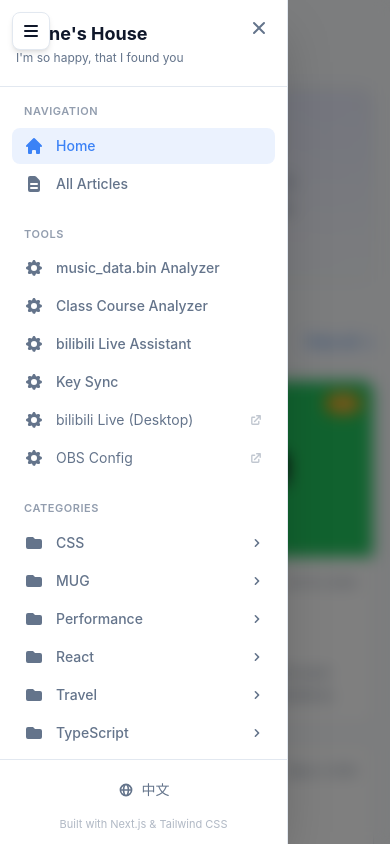
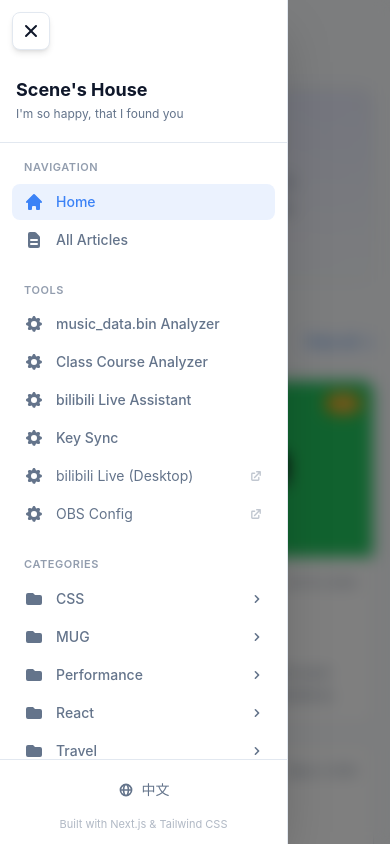
Before and after one commit to Scene-ry/sce-ne.vercel.app, a Next.js app: page / in a window 390 px wide. Both pictures are taken after a click on the button "Open menu". Shown: the top 844 px of the page. Built offline with nearby package versions, Linux system fonts and the light colour scheme.

Commit message:
Fix sidebar cannot collapse in some clicks

```diff
--- a/app/globals.css
+++ b/app/globals.css
@@ -71,11 +71,6 @@ body {
   color: white;
 }
 
-/* Smooth transitions on theme change */
-* {
-  transition: background-color 0.2s ease, border-color 0.2s ease;
-}
-
 /* Markdown content styling */
 .prose h1 { font-size: 2rem; font-weight: 700; margin: 2rem 0 1rem; line-height: 1.2; }
 .prose h2 { font-size: 1.5rem; font-weight: 600; margin: 1.75rem 0 0.75rem; padding-bottom: 0.5rem; border-bottom: 1px solid var(--border-color); }
@@ -124,12 +119,3 @@ body {
   border-radius: 0.25rem;
   font-size: 0.85em;
 }
-
-/* Sidebar animation */
-@keyframes slideIn {
-  from { transform: translateX(-100%); opacity: 0; }
-  to { transform: translateX(0); opacity: 1; }
-}
-.sidebar-enter {
-  animation: slideIn 0.25s ease-out;
-}
--- a/components/Sidebar.tsx
+++ b/components/Sidebar.tsx
@@ -6,10 +6,23 @@ import { usePathname } from 'next/navigation'
 import { useLanguage } from '@/contexts/LanguageContext'
 import type { CategoryHierarchy } from '@/lib/articles'
 
-function NavLink({ href, label, icon, active }: { href: string; label: string; icon: React.ReactNode; active: boolean }) {
+function NavLink({
+  href,
+  label,
+  icon,
+  active,
+  onNavigate,
+}: {
+  href: string
+  label: string
+  icon: React.ReactNode
+  active: boolean
+  onNavigate?: () => void
+}) {
   return (
     <Link
       href={href}
+      onClick={onNavigate}
       className={`flex items-center gap-3 px-3 py-2 rounded-lg text-sm font-medium transition-all duration-150 ${
         active
           ? 'bg-primary/10 text-primary'
@@ -51,10 +64,23 @@ export default function Sidebar({ categories }: { categories: CategoryHierarchy[
   const pathname = usePathname()
   const { t, locale, setLocale } = useLanguage()
 
+  // Close the mobile drawer whenever the route changes (e.g. back/forward navigation)
+  const [prevPathname, setPrevPathname] = useState(pathname)
+  if (prevPathname !== pathname) {
+    setPrevPathname(pathname)
+    setMobileOpen(false)
+  }
+
+  const closeMobile = () => setMobileOpen(false)
+
   const toggleCategory = (name: string) => {
     setExpandedCats((prev) => {
       const next = new Set(prev)
-      next.has(name) ? next.delete(name) : next.add(name)
+      if (next.has(name)) {
+        next.delete(name)
+      } else {
+        next.add(name)
+      }
       return next
     })
   }
@@ -67,7 +93,7 @@ export default function Sidebar({ categories }: { categories: CategoryHierarchy[
     <div className="flex flex-col h-full">
       {/* Logo */}
       <div className="px-4 py-5 border-b border-border">
-        <Link href="/" className="block" onClick={() => setMobileOpen(false)}>
+        <Link href="/" className="block" onClick={closeMobile}>
           <h1 className="text-lg font-bold text-foreground">{t.nav.techBlog}</h1>
           <p className="text-xs text-muted mt-0.5">{t.nav.tagline}</p>
         </Link>
@@ -79,8 +105,8 @@ export default function Sidebar({ categories }: { categories: CategoryHierarchy[
         <div>
           <p className="px-3 mb-2 text-[11px] font-semibold uppercase tracking-wider text-muted/70">{t.sections.navigation}</p>
           <div className="space-y-0.5">
-            <NavLink href="/" label={t.nav.home} icon={<HomeIcon />} active={pathname === '/'} />
-            <NavLink href="/articles" label={t.nav.allArticles} icon={<ArticlesIcon />} active={pathname === '/articles'} />
+            <NavLink href="/" label={t.nav.home} icon={<HomeIcon />} active={pathname === '/'} onNavigate={closeMobile} />
+            <NavLink href="/articles" label={t.nav.allArticles} icon={<ArticlesIcon />} active={pathname === '/articles'} onNavigate={closeMobile} />
           </div>
         </div>
 
@@ -88,14 +114,15 @@ export default function Sidebar({ categories }: { categories: CategoryHierarchy[
         <div>
           <p className="px-3 mb-2 text-[11px] font-semibold uppercase tracking-wider text-muted/70">{t.sections.tools}</p>
           <div className="space-y-0.5">
-            <NavLink href="/tools/bin-file-analyzer" label={t.tools.binFileAnalyzer} icon={<ToolIcon />} active={pathname === '/tools/bin-file-analyzer'} />
-            <NavLink href="/tools/class-course-reader" label={t.tools.classCourseReader} icon={<ToolIcon />} active={pathname === '/tools/class-course-reader'} />
-            <NavLink href="/tools/bililive" label={t.tools.bililive} icon={<ToolIcon />} active={pathname.startsWith('/tools/bililive')} />
-            <NavLink href="/tools/key-sync" label={t.tools.keySync} icon={<ToolIcon />} active={pathname === '/tools/key-sync'} />
+            <NavLink href="/tools/bin-file-analyzer" label={t.tools.binFileAnalyzer} icon={<ToolIcon />} active={pathname === '/tools/bin-file-analyzer'} onNavigate={closeMobile} />
+            <NavLink href="/tools/class-course-reader" label={t.tools.classCourseReader} icon={<ToolIcon />} active={pathname === '/tools/class-course-reader'} onNavigate={closeMobile} />
+            <NavLink href="/tools/bililive" label={t.tools.bililive} icon={<ToolIcon />} active={pathname.startsWith('/tools/bililive')} onNavigate={closeMobile} />
+            <NavLink href="/tools/key-sync" label={t.tools.keySync} icon={<ToolIcon />} active={pathname === '/tools/key-sync'} onNavigate={closeMobile} />
             <a
               href="/archives/BiliLive-win64.zip"
               target="_blank"
               rel="noopener noreferrer"
+              onClick={closeMobile}
               className="flex items-center gap-3 px-3 py-2 rounded-lg text-sm text-muted hover:bg-surface-hover hover:text-foreground transition-all duration-150"
             >
               <span className="w-5 h-5 flex-shrink-0"><ToolIcon /></span>
@@ -106,6 +133,7 @@ export default function Sidebar({ categories }: { categories: CategoryHierarchy[
               href={obsUrl}
               target="_blank"
               rel="noopener noreferrer"
+              onClick={closeMobile}
               className="flex items-center gap-3 px-3 py-2 rounded-lg text-sm text-muted hover:bg-surface-hover hover:text-foreground transition-all duration-150"
             >
               <span className="w-5 h-5 flex-shrink-0"><ToolIcon /></span>
@@ -130,7 +158,7 @@ export default function Sidebar({ categories }: { categories: CategoryHierarchy[
                     <div className="flex items-center">
                       <Link
                         href={`/category/${catSlug}`}
-                        onClick={() => setMobileOpen(false)}
+                        onClick={closeMobile}
                         className={`flex-1 flex items-center gap-3 px-3 py-2 rounded-lg text-sm font-medium transition-all duration-150 ${
                           isActive ? 'bg-primary/10 text-primary' : 'text-muted hover:bg-surface-hover hover:text-foreground'
                         }`}
@@ -156,7 +184,7 @@ export default function Sidebar({ categories }: { categories: CategoryHierarchy[
                             <Link
                               key={sub}
                               href={`/category/${catSlug}/${subSlug}`}
-                              onClick={() => setMobileOpen(false)}
+                              onClick={closeMobile}
                               className={`block px-3 py-1.5 rounded-md text-sm transition-all duration-150 ${
                                 subActive ? 'text-primary font-medium' : 'text-muted hover:text-foreground'
                               }`}
@@ -193,35 +221,46 @@ export default function Sidebar({ categories }: { categories: CategoryHierarchy[
 
   return (
     <>
-      {/* Mobile hamburger */}
+      {/* Mobile hamburger / close toggle */}
       <button
-        onClick={() => setMobileOpen(true)}
+        onClick={() => setMobileOpen((open) => !open)}
         className="fixed top-3 left-3 z-50 p-2 rounded-lg bg-surface border border-border shadow-md lg:hidden"
-        aria-label="Open menu"
+        aria-label={mobileOpen ? 'Close menu' : 'Open menu'}
+        aria-expanded={mobileOpen}
       >
+        {mobileOpen ? (
+          <svg viewBox="0 0 20 20" fill="currentColor" className="w-5 h-5 text-foreground">
+            <path fillRule="evenodd" d="M4.293 4.293a1 1 0 011.414 0L10 8.586l4.293-4.293a1 1 0 111.414 1.414L11.414 10l4.293 4.293a1 1 0 01-1.414 1.414L10 11.414l-4.293 4.293a1 1 0 01-1.414-1.414L8.586 10 4.293 5.707a1 1 0 010-1.414z" clipRule="evenodd"/>
+          </svg>
+        ) : (
           <svg viewBox="0 0 20 20" fill="currentColor" className="w-5 h-5 text-foreground">
             <path fillRule="evenodd" d="M3 5a1 1 0 011-1h12a1 1 0 110 2H4a1 1 0 01-1-1zM3 10a1 1 0 011-1h12a1 1 0 110 2H4a1 1 0 01-1-1zM3 15a1 1 0 011-1h12a1 1 0 110 2H4a1 1 0 01-1-1z" clipRule="evenodd"/>
           </svg>
+        )}
       </button>
 
-      {/* Mobile overlay */}
-      {mobileOpen && (
-        <div className="fixed inset-0 z-40 lg:hidden" onClick={() => setMobileOpen(false)}>
-          <div className="absolute inset-0 bg-black/50 backdrop-blur-sm" />
+      {/* Mobile overlay — always mounted so open/close both animate */}
+      <div
+        className={`fixed inset-0 z-40 lg:hidden ${mobileOpen ? '' : 'pointer-events-none'}`}
+        inert={!mobileOpen}
+        aria-hidden={!mobileOpen}
+      >
+        {/* Backdrop: tap outside the drawer to close */}
+        <div
+          onClick={closeMobile}
+          className={`absolute inset-0 bg-black/50 backdrop-blur-sm cursor-pointer transition-opacity duration-300 ${
+            mobileOpen ? 'opacity-100' : 'opacity-0'
+          }`}
+        />
+        {/* Drawer */}
         <aside
-            className="sidebar-enter relative w-72 h-full bg-surface border-r border-border shadow-2xl"
-            onClick={(e) => e.stopPropagation()}
+          className={`relative w-72 max-w-[80vw] h-full pt-14 bg-surface border-r border-border shadow-2xl transition-transform duration-300 ease-out ${
+            mobileOpen ? 'translate-x-0' : '-translate-x-full'
+          }`}
         >
-            <button
-              onClick={() => setMobileOpen(false)}
-              className="absolute top-3 right-3 p-1.5 rounded-lg hover:bg-surface-hover text-muted"
-            >
-              <svg viewBox="0 0 20 20" fill="currentColor" className="w-5 h-5"><path fillRule="evenodd" d="M4.293 4.293a1 1 0 011.414 0L10 8.586l4.293-4.293a1 1 0 111.414 1.414L11.414 10l4.293 4.293a1 1 0 01-1.414 1.414L10 11.414l-4.293 4.293a1 1 0 01-1.414-1.414L8.586 10 4.293 5.707a1 1 0 010-1.414z" clipRule="evenodd"/></svg>
-            </button>
           {sidebarContent}
         </aside>
       </div>
-      )}
 
       {/* Desktop sidebar */}
       <aside className="hidden lg:flex lg:flex-col lg:w-64 xl:w-72 lg:fixed lg:inset-y-0 lg:left-0 bg-surface border-r border-border">
```
Lines whose indentation alone changed are shown as unchanged.
